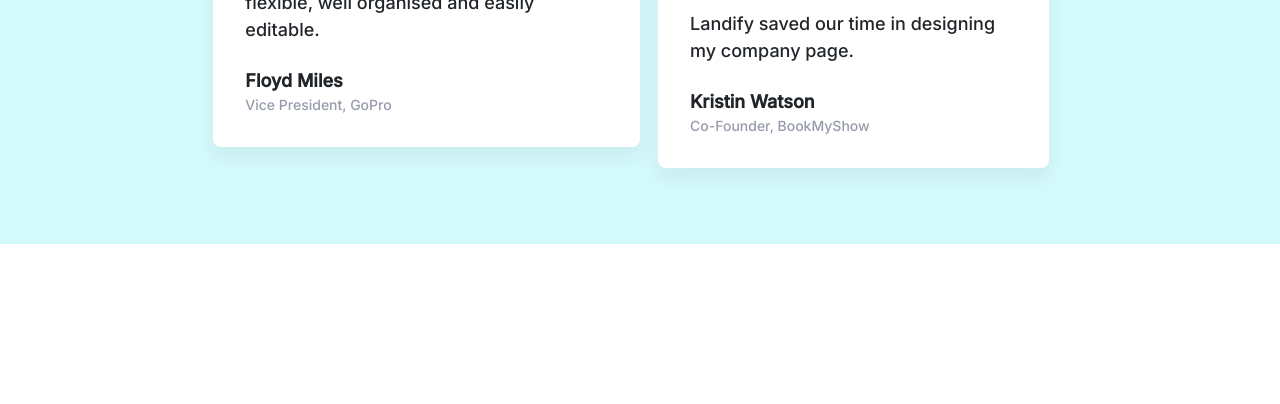
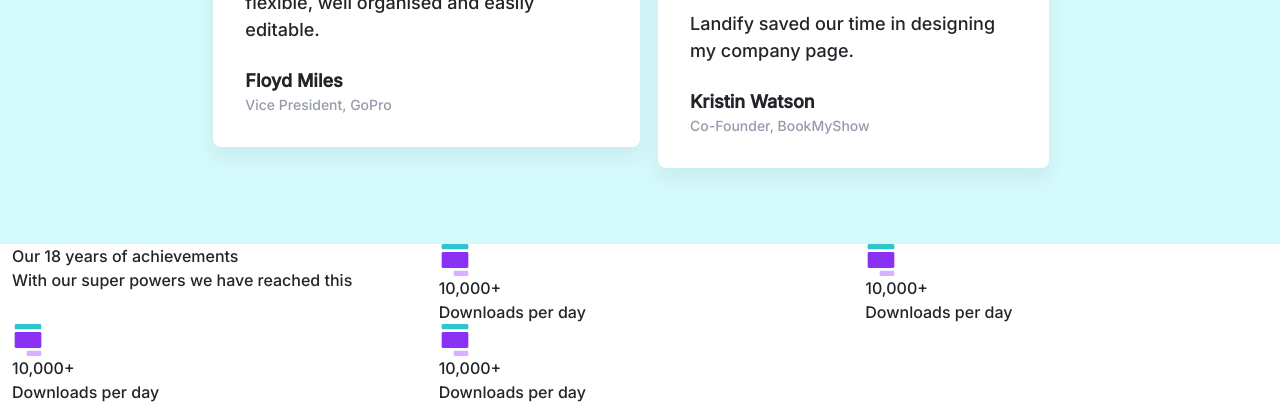
Before and after one commit to m-alperen-karakus/landify-landing-page, a plain HTML site: page index.html in a window 1280 px wide. Shown: the part 2149-2553 px from the top of the page. Before the commit the page ends 2393 px from the top, so only its background shows below. Drawn offline with nearby package versions, Linux system fonts and the light colour scheme.

Commit message:
status improvment

```diff
--- a/index.html
+++ b/index.html
@@ -214,6 +214,54 @@
         </div>
     </div>
 
+    <div class="container-fluid ">
+        <div class="row">
+            <div class="col-12 col-md-4 ">
+                <div class="title">Our 18 years of achievements</div>
+                <div class="subtitle">With our super powers we have reached this</div>
+            </div>
+            <div class="col-12 col-md-4">
+                <div class="col-6">
+                    <img src="./assets/icons/multiple-layouts.svg">
+                    <div class="">
+                        <div class="cardTitle">10,000+</div>
+                        <div class="cardSubtitle">Downloads per day</div>
+                    </div>
+                </div>
+            </div>
+
+            <div class="col-12 col-md-4">
+                <div class="col-6">
+                    <img src="./assets/icons/multiple-layouts.svg">
+                    <div class="">
+                        <div class="cardTitle">10,000+</div>
+                        <div class="cardSubtitle">Downloads per day</div>
+                    </div>
+                </div>
+            </div>
+
+            <div class="col-12 col-md-4">
+                <div class="col-6">
+                    <img src="./assets/icons/multiple-layouts.svg">
+                    <div class="">
+                        <div class="cardTitle">10,000+</div>
+                        <div class="cardSubtitle">Downloads per day</div>
+                    </div>
+                </div>
+            </div>
+
+            <div class="col-12 col-md-4">
+                <div class="col-6">
+                    <img src="./assets/icons/multiple-layouts.svg">
+                    <div class="">
+                        <div class="cardTitle">10,000+</div>
+                        <div class="cardSubtitle">Downloads per day</div>
+                    </div>
+                </div>
+            </div>
+        </div>
+    </div>
+
 </body>
 
 </html>
--- a/styless.scss
+++ b/styless.scss
@@ -360,7 +360,7 @@
     }
   }
 }
-
+// Customer Comments
 .comments{
   padding-top: 160px;
   padding-bottom: 60px;
@@ -421,7 +421,8 @@ color: #969BAB;
 
   @media screen and (max-width:900px) {
     background-image: url(./assets/backgrounds/customer-comment-background-mobil.png);
-
   }
 
 }
+
+// Stats
```
